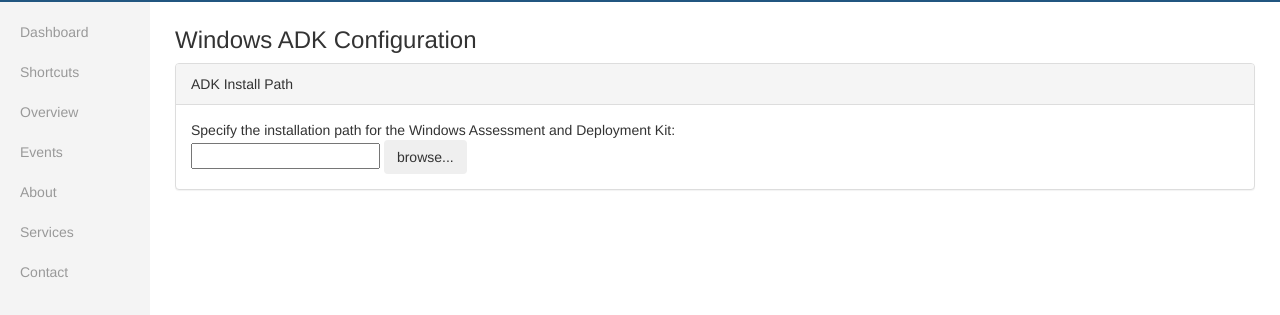
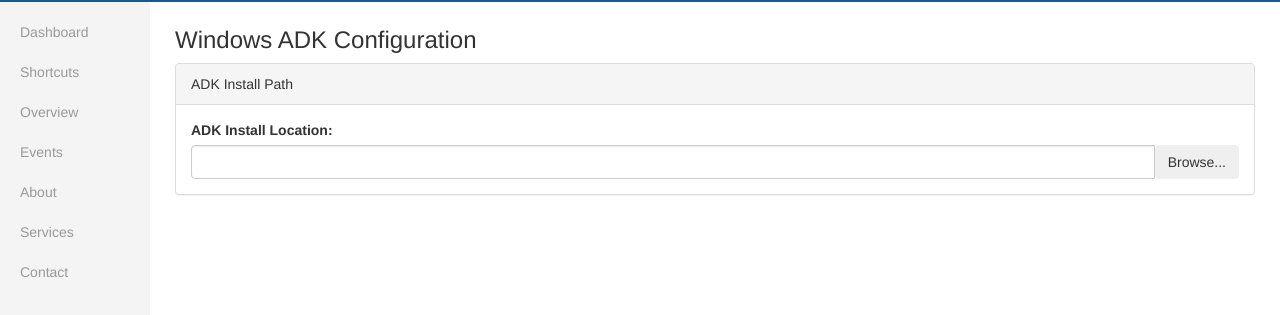
Before and after one commit to paulduszak/gamelaunch-shell, a website: page app.html in a window 1280 px wide. Shown: the part 53-368 px from the top of the page. Drawn offline with nearby package versions, Linux system fonts and the light colour scheme.

Commit message:
Fixed fileBrowser directive template

```diff
--- a/client/directives/fileBrowser/bbFileBrowser.directive.js
+++ b/client/directives/fileBrowser/bbFileBrowser.directive.js
@@ -13,18 +13,6 @@
             scope: {},
             controller: bbFileBrowserCtrl,
             templateUrl: 'client/directives/fileBrowser/bbFileBrowser.template.html',
-			link: function($scope, $element, $attrs, $controller) {
-				var button, fileField, proxy;
-				fileField = $element.find('[type="file"]').on('change', function() {
-					proxy.val(angular.element(this).val());
-				});
-				proxy = $element.find('[type="text"]').on('click', function() {
-					fileField.trigger('click');
-				});
-				button = $element.find('[type="button"]').on('click', function() {
-					fileField.trigger('click');
-				});
-			}
         };
     };
 
--- a/client/directives/fileBrowser/bbFileBrowser.template.html
+++ b/client/directives/fileBrowser/bbFileBrowser.template.html
@@ -1,5 +1,7 @@
-<div class="input-append extended-date-picker">
-	<input type="text" readonly class="override">
-	<input type="button" class="btn" value="browse...">
+<div class="input-group">
+	<input type="text" class="form-control">
+	<span class="input-group-btn">
+		<button type="submit" class="btn btn-search">Browse...</button>
+	</span>
 	<div class="proxied-field-wrap" ng-transclude></div>
 </div>
--- a/client/home/home.view.html
+++ b/client/home/home.view.html
@@ -8,7 +8,7 @@
 			<div class="panel panel-default">
 			  <div class="panel-heading">ADK Install Path</div>
 			  <div class="panel-body">
-				Specify the installation path for the Windows Assessment and Deployment Kit:
+				<label>ADK Install Location:</label>
 				<div bb-file-browser></div>
 			  </div>
 			</div>
```
